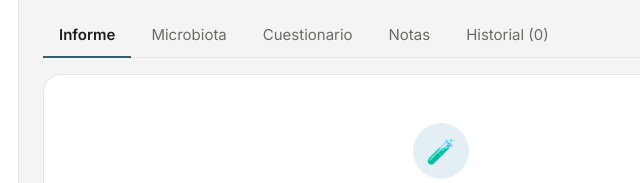
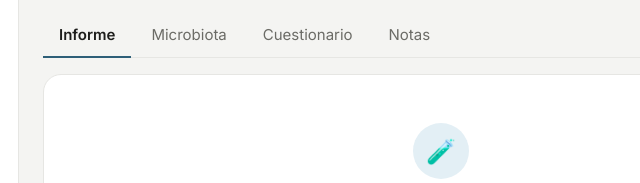
Before and after one commit to carmengomez-cpu/mockups-plataforma, a plain HTML site: page ficha-sin-test.html in a window 1280 px wide. Shown: the part 273-456 px from the top of the page, 401-1041 px from the left. Drawn offline with Linux system fonts and the light colour scheme.

Commit message:
Ficha sin test: quitar pestaña Historial; vacíos: arreglar enlace a Inicio
Co-Authored-By: Claude Opus 5.5 <noreply@anthropic.com>

```diff
--- a/ficha-sin-test.html
+++ b/ficha-sin-test.html
@@ -208,7 +208,7 @@
     </div>
 
     <div class="tabsbar">
-      <div class="tabs"><a class="on">Informe</a><a>Microbiota</a><a>Cuestionario</a><a>Notas</a><a>Historial (0)</a></div>
+      <div class="tabs"><a class="on">Informe</a><a>Microbiota</a><a>Cuestionario</a><a>Notas</a></div>
     </div>
 
     <div class="card empty-st">
```
Also changed, not shown: vacios/index.html (+1 -1 lines).
